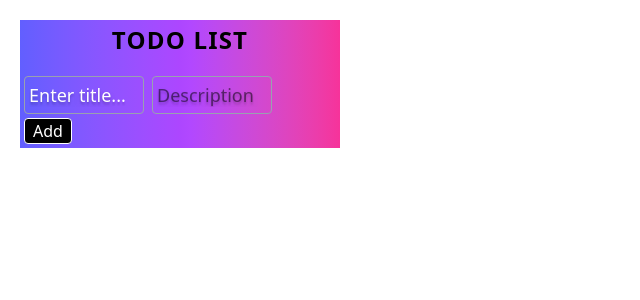
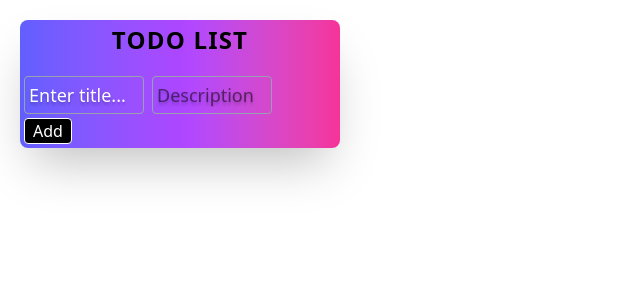
Before and after one commit to Gurpreet-bit-maker/todolist_with-react, a React (Vite) app: page / in a window 1280 px wide. Shown: the top 300 px of the page, without its empty margins (0-640 px from the left). Built offline with nearby package versions, Linux system fonts and the light colour scheme; no server answers.

Commit message:
updatation on the way

```diff
--- a/src/Components/Searchcop.jsx
+++ b/src/Components/Searchcop.jsx
@@ -28,7 +28,7 @@
 
   // console.log(taskObj);
   return (
-    <div className="bg-gradient-to-r from-indigo-500 via-purple-500 to-pink-500 p-1 w-80 m-5">
+    <div className="bg-gradient-to-r from-indigo-500 via-purple-500 to-pink-500 p-1 w-80 m-5 shadow-2xl rounded-lg" >
       <h1 className="text-2xl font-bold text-center mb-5 tracking-wider">
         TODO LIST
       </h1>
```
